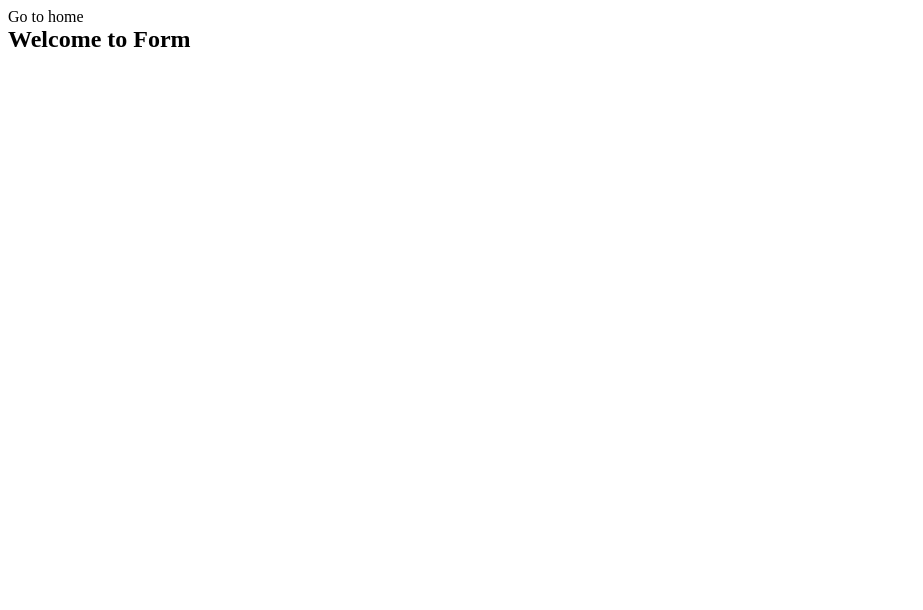
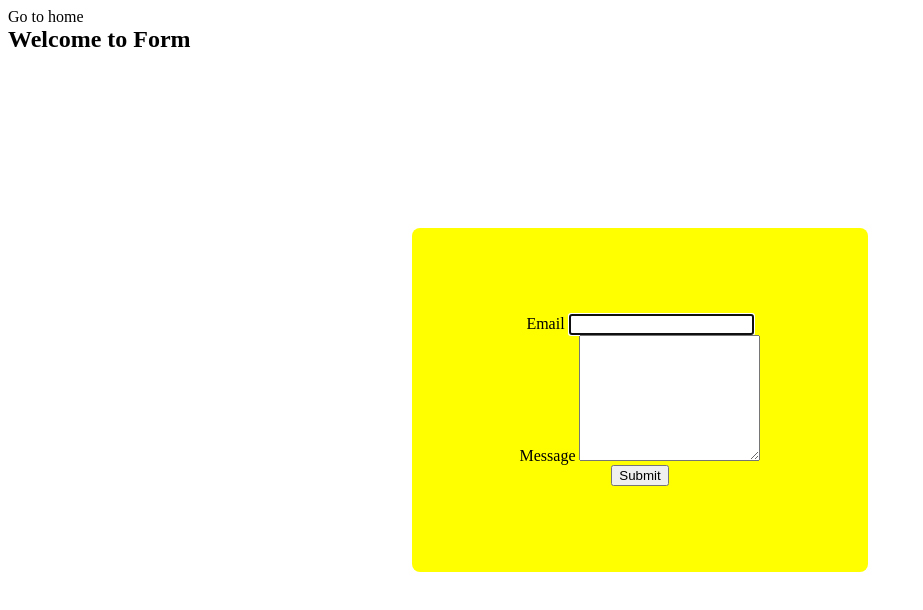
Before and after one commit to MichaelTetris/goit-js-hw-09, a website built with Vite: page src/2-form.html in a window 1280 px wide. Shown: the whole page, without its empty margins (0-923 px from the left). Built offline with nearby package versions, Linux system fonts and the light colour scheme.

Commit message:
add markup form to html

```diff
--- a/src/2-form.html
+++ b/src/2-form.html
@@ -11,6 +11,19 @@
     <section>
       <a href="./index.html">Go to home</a>
       <h1>Welcome to Form</h1>
+      <div class="form-box">
+        <form class="feedback-form" autocomplete="off">
+          <label>
+            Email
+            <input type="email" name="email" autofocus />
+          </label>
+          <label>
+            Message
+            <textarea name="message" rows="8"></textarea>
+          </label>
+          <button type="submit">Submit</button>
+        </form>
+      </div>
     </section>
 
     <script type="module" src="./js/2-form.js"></script>
--- a/src/css/styles.css
+++ b/src/css/styles.css
@@ -25,3 +25,25 @@
   object-fit: cover;
   transition: transform var(--animation-duration) var(--timing-function);
 }
+
+.form-box{
+  position: fixed; top: 50%; left: 50%;
+  -webkit-transform: translate(-50%, -50%);
+  -ms-transform: translate(-50%, -50%);
+  transform: translate(-50%, -50%);
+}
+
+.feedback-form{
+  display: flex;
+  flex-direction: column;
+  justify-content: center;
+  align-items: center;
+
+
+  border-radius: 8px;
+  padding: 24px;
+  width: 408px;
+  height: 296px;
+
+  background: yellow;
+}
```
